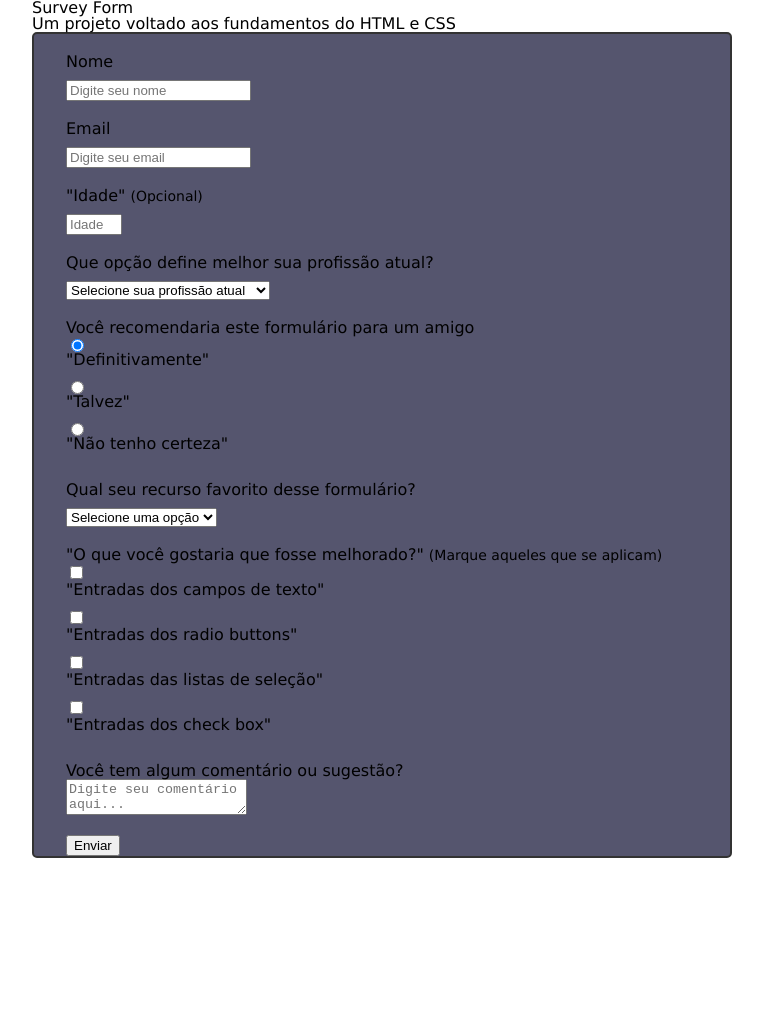
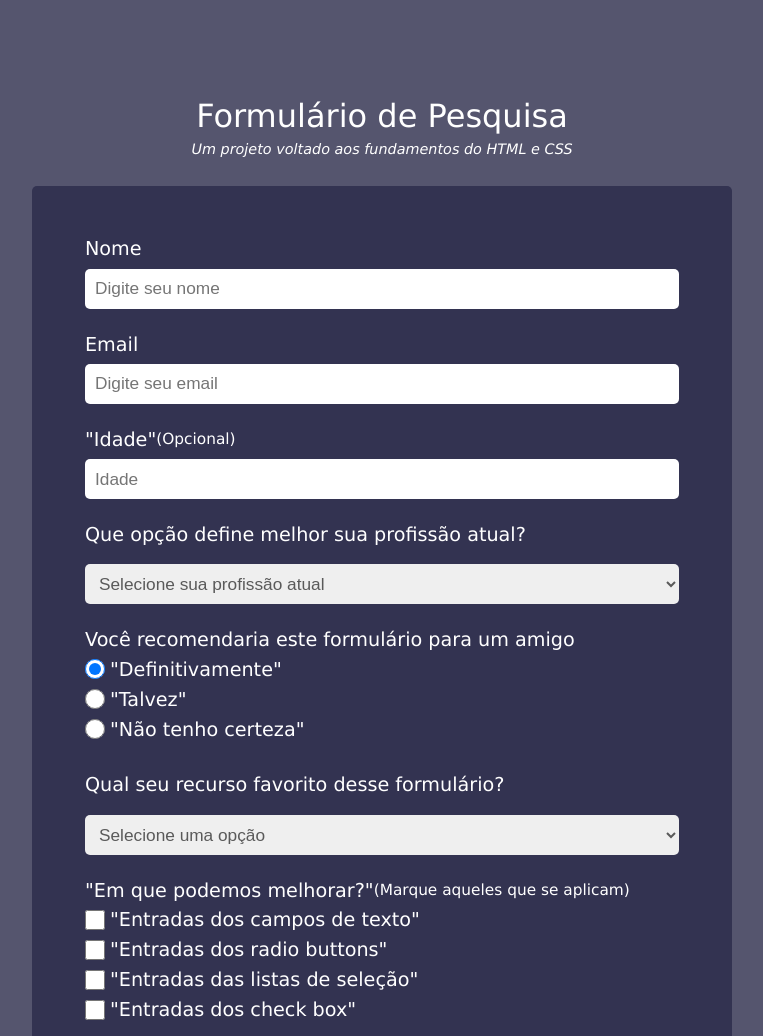
Before and after one commit to Weked/Survey-Form, a plain HTML site: page index.html in a window 1280 px wide. Shown: the top 1036 px of the page, without its empty margins (258-1021 px from the left). Before the commit the page ends 858 px from the top, so only its background shows below. Drawn offline with Linux system fonts and the light colour scheme.

Commit message:
Estilização base do formulario

```diff
--- a/css/style.css
+++ b/css/style.css
@@ -1,37 +1,119 @@
 body{
     /*Define o tipo de fonte utilizada ao longo de todo o documento*/
-    font-family: 'Lucida Sans Unicode', 'Lucida Grande', sans-serif;
-    /*color: #fff;*/
+    font-family: 'Poppins', 'Lucida Sans Unicode', 'Lucida Grande', sans-serif;
+    color: #fff;
+    position: relative;
+    background-color: rgba(43, 43, 74, 0.8);
+}
+
+.container{
+    /*Centraliza o formulario e o titulo, a margin para o top e bottom nao tem espacamento quanto que,
+    right e left são automatizados pelo tamanho da pagina*/
+    margin: 100px auto 0;
+    width: 700px;
+    position: relative;
+}
+
+/*Inicio das definições de estilo do header*/
+.header{
+    /*Define o posicionamento do cabeçalho, paramentros de espacamento e margem*/
+    text-align: center;
+    margin-bottom: 30px;
+    padding: 0px 10px;
+}
+
+.header h1{
+    font-size: 2em;
+    margin-bottom: 10px;
+}
+
+.header p{
+    font-size: 0.9em;
+    font-style: italic;
+    margin-bottom: 10px;
+}
+/*Fim das definições de estilo do header*/
+
+/*Início das definições de estilo do formulario*/
+#survey-form{
+    /*Atribui uma borda levemente arredonda, com um background e espaçamento ao formulario*/
+    border-radius: 5px;
+    background-color: rgba(43, 43, 74, 0.8);
+    padding: 50px;
+    font-size: 1.2em;
+}
+
+.form-group{
+    /*cada parte de formulário é um conjuto de elementos, e essas suas definições*/
+    padding: 3px;
+    margin-bottom: 20px;
+}
+
+.form-group label, .form-group p{
+    /**/
+    margin-bottom: 10px;
+    display: block;
+
+}
+
+.form-group label, .form-group p{
+    display: flex;
+    align-items: center;
 }
 
 span{
-    font-size: 14px;
+     /*atribui um tamanho personalizado aos spans do formulario*/
+    font-size: 0.8em;
 }
 
-label, input, p, textarea, button{
-    display: block;
+input, select{
+    /*Atribui aos inputs e selects estilos de espacamento e tamanho de font*/
+    padding: 3px 10px;
+    color: rgb(90, 90, 90);
+    font-size: 0.9em;
 }
 
-label{
-    padding-bottom: 10px;
+input[type="text"], input[type="number"], select{
+    /*Edita tamanhos e bordas dos inputs e selects*/
+    height: 40px;
+    border-radius: 5px;
+    border-style: none;
 }
 
-.form-group{
-    padding-top: 20px;
-    padding-right: 2em;
-    padding-left: 2em;
+input[type="text"], input[type="number"], select, textarea{
+    width: 100%;
+    color: rgb(90, 90, 90);
+    box-sizing: border-box;
 }
 
-#survey-form{
-    /*Atribui uma borda ao formulariom, com um leve arredondamento*/
-    border: 2px solid #333333;
-    border-radius: 5px;
-    /*Adiciona um background baseado em uma cor, além de possuir uma transparência*/
-    background-color: rgba(43, 43, 74, 0.8);
+input[type="radio"], input[type="checkbox"]{
+    /*modifica os atributos de tamanho dos checkbox e radio buttons*/
+    width: 20px;
+    height: 20px;
+    margin: 0px 5px 0px 0px;
+    box-sizing: border-box;
 }
-.container{
-    /*Centraliza o formulario e o titulo, a margin para o top e bottom nao tem espacamento quanto que,
-    right e left são automatizados pelo tamanho da pagina*/
-    margin: 0 auto;
-    width: 700px;
+
+textarea{
+    height: 100px;
+    resize: vertical; /*Permite o resize apenas no eixo vertical*/
+    color: rgb(90, 90, 90);
+    font-style: normal;
+    font-size: 1.2em;
+    text-indent: 9px;
+    box-sizing: border-box;
 }
+
+button{
+    /*Edita as configurações do button, tamanho, borda e cor*/
+    width: 100%;
+    height: 50px;
+    color: #fff;
+    font-weight: bold;
+    font-size: 1em;
+    background-color: rgb(60, 160, 60);
+    border-radius: 2px;
+    border-style: none;
+    box-sizing: border-box;
+}
+/*Fim das definições de estilo do formulario*/
--- a/index.html
+++ b/index.html
@@ -8,7 +8,7 @@
         <link rel="stylesheet" href="./css/reset.css"><!--Reseta os estilos de todos os elementos do HTML-->
         <link rel="stylesheet" href="./css/style.css"><!--Estiliza os elementos da pagina-->
         <!--Define o titulo da pagina, e é apresentado no topo da guia do navegador-->
-        <title>Survey Form</title>
+        <title>Formulário de Pesquisa</title>
     </head>
     <body>
         <!--Inicio do container que agrupa todos os elementos do formulario-->
@@ -17,7 +17,7 @@
             <header class="header">
                 <!--Titulo para identificação do formulário no corpo da página-->
                 <h1 id="tittle" class="text-center">
-                    Survey Form
+                    Formulário de Pesquisa
                 </h1>
                 <!--Paragráfo que serve como complemento ao titulo do formulario-->
                 <p id="tittle-description" class="description text-center">
@@ -92,7 +92,7 @@
                 <!--Contém o label para melhoria dos itens do formulario e um conjunto de checkbox para a escolha das melhores alternativas-->
                 <div class="form-group">
                     <p>
-                        "O que você gostaria que fosse melhorado?"
+                        "Em que podemos melhorar?"
                         <span>(Marque aqueles que se aplicam)</span>
                     </p>
                     <label>
```
Also changed, not shown: img/peoplewithcomputer.jpg (added).
